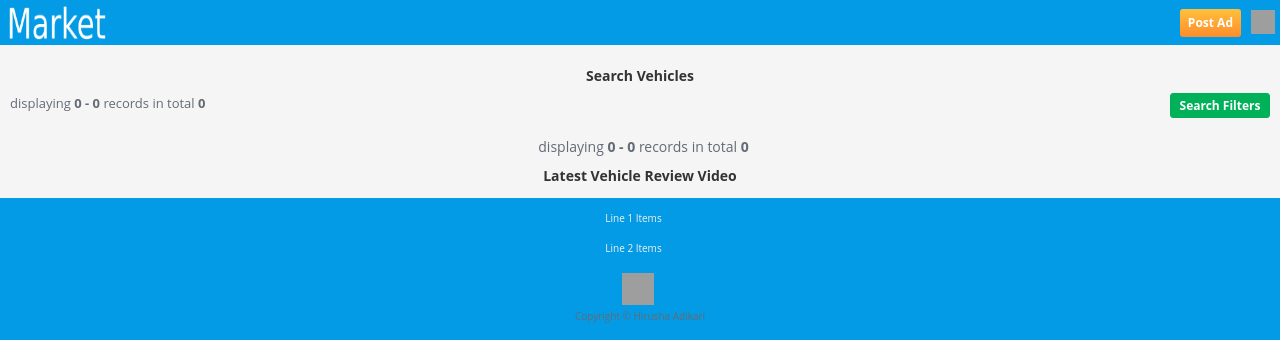
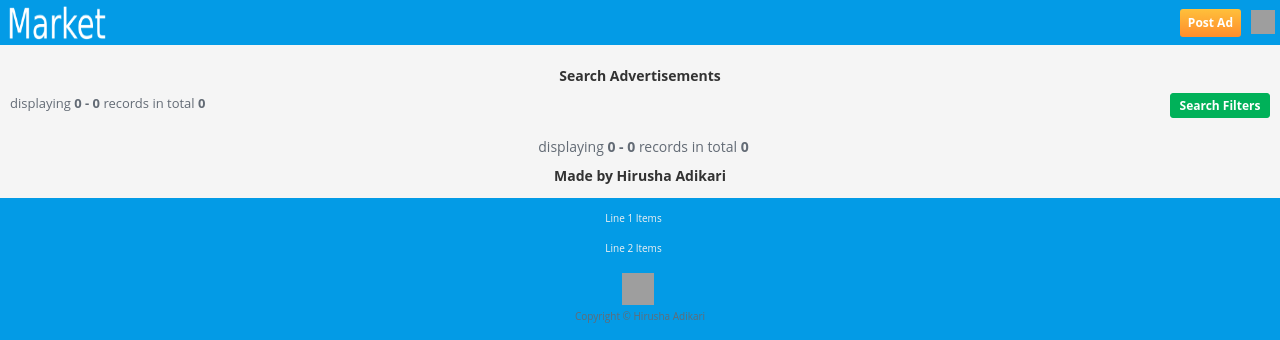
Before and after one commit to hirusha-adi/Market, a Flask app: page /1 in a window 1280 px wide. Shown: the top 340 px of the page. Run offline with Flask 2, Linux system fonts and the light colour scheme; data that the repository does not hold is empty; some libraries are stand-ins or nearby versions; grey boxes are pictures that could not be loaded.

Commit message:
changed some texts

```diff
--- a/templates/items/mobile.html
+++ b/templates/items/mobile.html
@@ -7,7 +7,7 @@
 <div id="content">
     <div class="homebox" style="padding-bottom:4px;">
         <br>
-        <h1 style="font-size:14px;padding:0px 2px 4px 2px;line-height:1.3em;">Search Vehicles</h1>
+        <h1 style="font-size:14px;padding:0px 2px 4px 2px;line-height:1.3em;">Search Advertisements</h1>
         <div id="srhboxar" style="display:none;">
 
             <form name="search_from" action="https://riyasewana.com/search.php" method="get">
@@ -119,7 +119,7 @@
     </div>
 
     <div style="text-align:center;padding:10px;">
-        <h2 style="font-size:14px;color:#333;">Latest Vehicle Review Video</h2>
+        <h2 style="font-size:14px;color:#333;">Made by Hirusha Adikari</h2>
         <!-- Any other more code can be places here -->
     </div>
 
```
